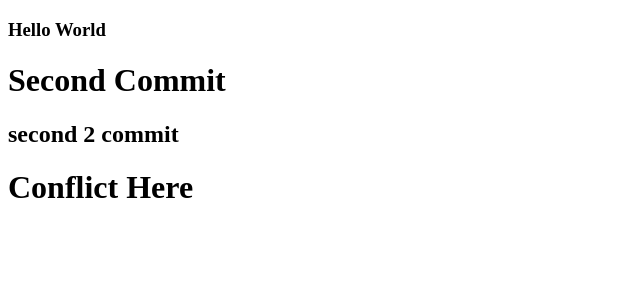
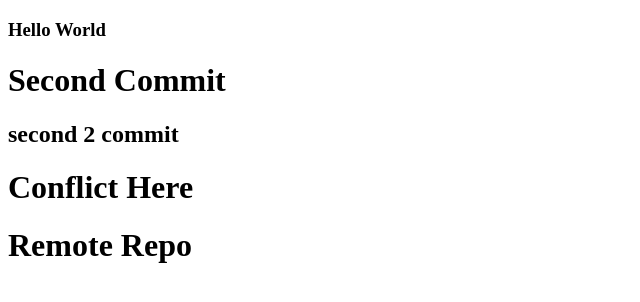
Before and after one commit to doandu0120/GITLEARN, a plain HTML site: page index.html in a window 1280 px wide. Shown: the whole page, without its empty margins (0-640 px from the left). Drawn offline with Linux system fonts and the light colour scheme.

Commit message:
new remote push

```diff
--- a/index.html
+++ b/index.html
@@ -14,7 +14,7 @@
     <h2>second 2 commit</h2>
 
     <h1>Conflict Here</h1>
-
+    <h1>Remote Repo</h1>
 </body>
 
 </html>
```
Also changed, not shown: 1 other file.
